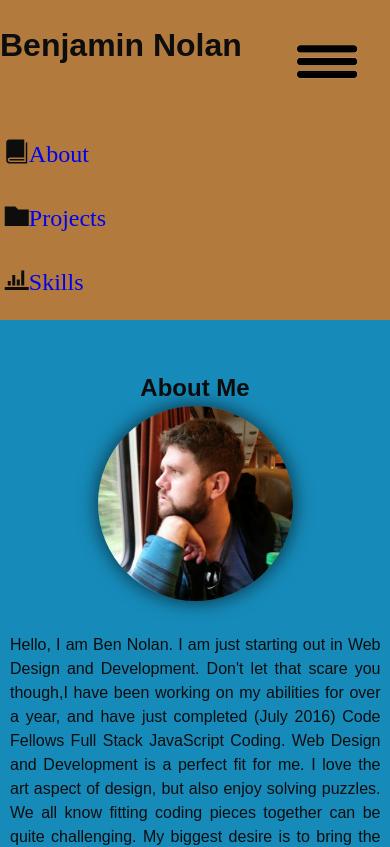
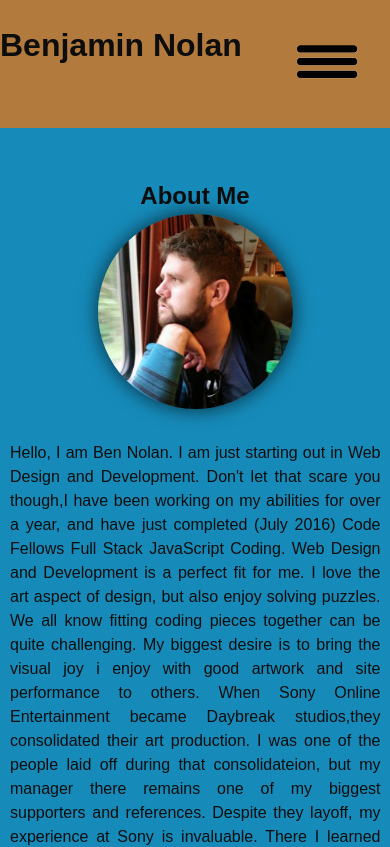
Before and after one commit to bonecrushereb/portfolio, a plain HTML site: page index.html in a window 390 px wide. Shown: the top 847 px of the page. Drawn offline with nearby package versions, Linux system fonts and the light colour scheme; files whose address does not match are found by name.

Commit message:
mobile nav bar funcionality working

```diff
--- a/scripts/PortfolioView.js
+++ b/scripts/PortfolioView.js
@@ -17,13 +17,10 @@
   };
 
   portfolioView.hamburgerClickEvent = function(){
-    if($('.icon-menu').hasClass('display: none')){
-
       $('.icon-menu, .tab a').on('click', function() {
         $('.main-nav ul').toggle();
         console.log('I am functioning');
       });
-    };
   };
 
 
--- a/styles/modules.css
+++ b/styles/modules.css
@@ -25,7 +25,7 @@
   list-style: none;
 }
 .main-nav ul {
-  display:block;
+  display:none;
   width: 100%;
   padding: 0px;
   margin: 0px;
```
